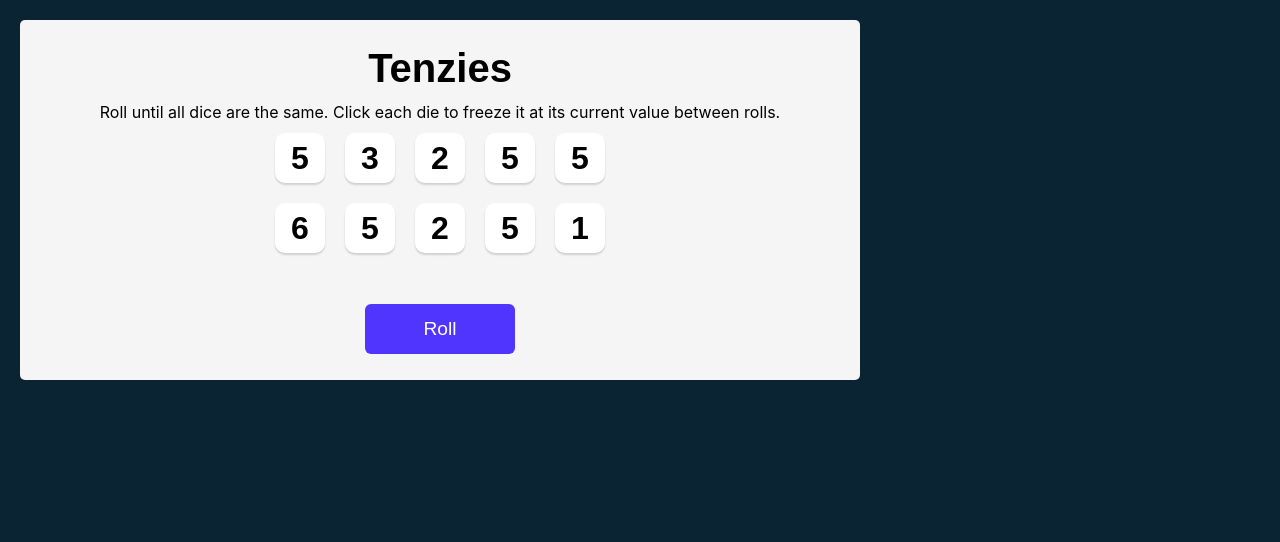
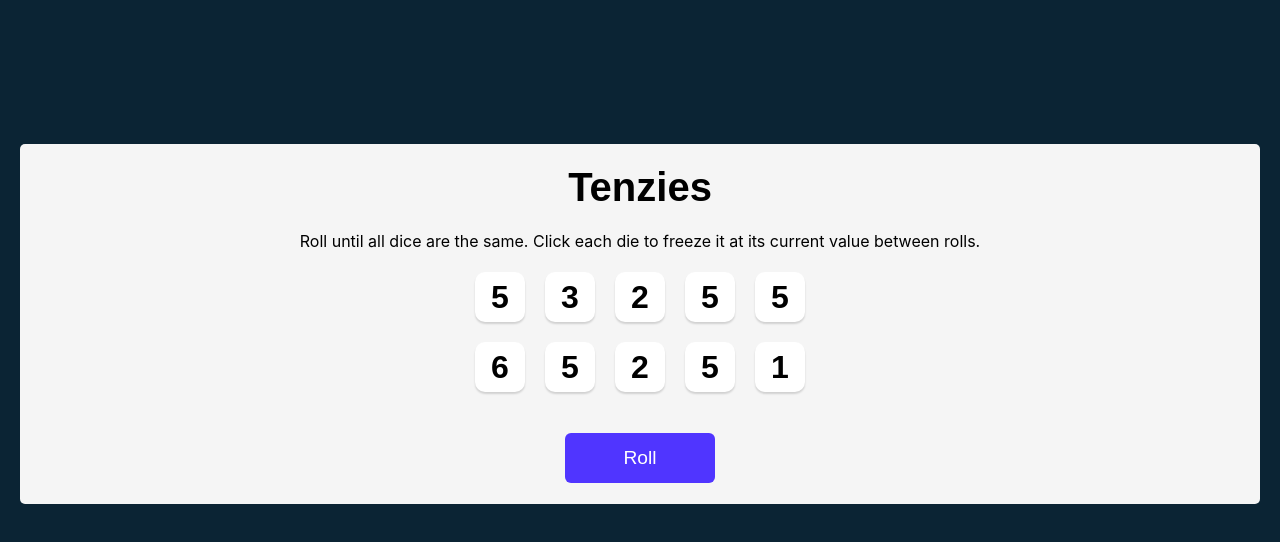
Before and after one commit to Fatima-hub333/Tenzies-project, a React (Create React App) app: page / in a window 1280 px wide. Shown: the top 542 px of the page. Built offline with nearby package versions, Linux system fonts and the light colour scheme.

Commit message:
Apply media queries

```diff
--- a/src/index.css
+++ b/src/index.css
@@ -10,8 +10,10 @@ body {
 }
 
 main {
+  max-width: 700px;
+  margin: auto;
+  margin-top: 35%;
   background-color: #f5f5f5;
-  max-width: 800px;
   height: 320px;
   border-radius: 5px;
   padding: 20px;
@@ -31,6 +33,7 @@ main {
   font-weight: 400;
   margin-top: 0;
   text-align: center;
+  padding: 20px;
 }
 
 .dice-container {
@@ -65,6 +68,7 @@ main {
   font-size: 1.2rem;
   font-family: 'Karla', sans-serif;
   cursor: pointer;
+  padding: 10px;
 }
 
 .roll-dice:focus {
@@ -74,3 +78,74 @@ main {
 .roll-dice:active {
   box-shadow: inset 5px 5px 10px -3px rgba(0, 0, 0, 0.7);
 }
+
+/* @media only screen and (max-width: 400px) {
+  main {
+    background-color: #f5f5f5;
+    max-width: 800px;
+    height: 320px;
+    border-radius: 5px;
+    padding: 20px;
+    display: flex;
+    flex-direction: column;
+    justify-content: space-around;
+    align-items: center;
+    margin-top: 35%;
+}
+} */
+
+@media only screen and (min-width: 400px) {
+  main {
+    max-width: 700px;
+    margin: auto;
+    margin-top: 35%;
+    background-color: #f5f5f5;
+    height: 320px;
+    border-radius: 5px;
+    padding: 20px;
+    display: flex;
+    flex-direction: column;
+    justify-content: space-around;
+    align-items: center;
+  }
+
+  .roll-dice {
+    height: 50px;
+    width: 150px;
+    border: none;
+    border-radius: 6px;
+    background-color: #5035ff;
+    color: white;
+    font-size: 1.2rem;
+    font-family: 'Karla', sans-serif;
+    cursor: pointer;
+  }
+}
+
+@media only screen and (min-width: 800px) {
+  main {
+    max-width: 1200px;
+    margin: auto;
+    margin-top: 10%;
+    background-color: #f5f5f5;
+    height: 320px;
+    border-radius: 5px;
+    padding: 20px;
+    display: flex;
+    flex-direction: column;
+    justify-content: space-around;
+    align-items: center;
+  }
+
+  .roll-dice {
+    height: 50px;
+    width: 150px;
+    border: none;
+    border-radius: 6px;
+    background-color: #5035ff;
+    color: white;
+    font-size: 1.2rem;
+    font-family: 'Karla', sans-serif;
+    cursor: pointer;
+  }
+}
```
